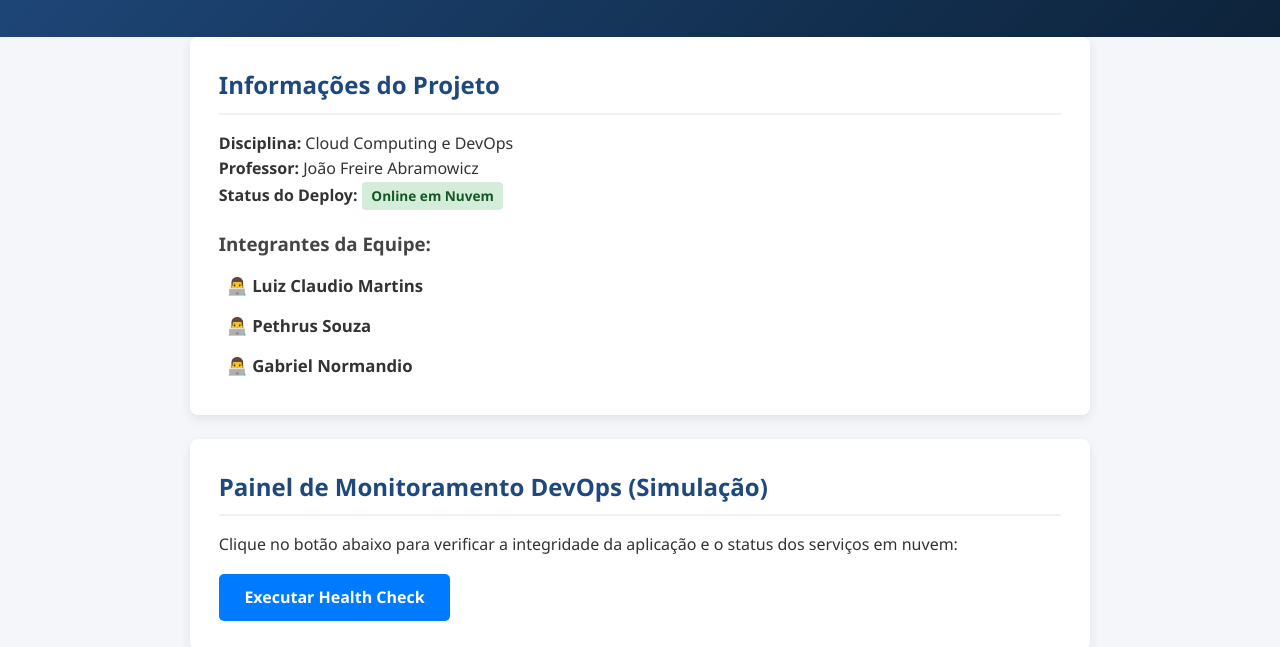
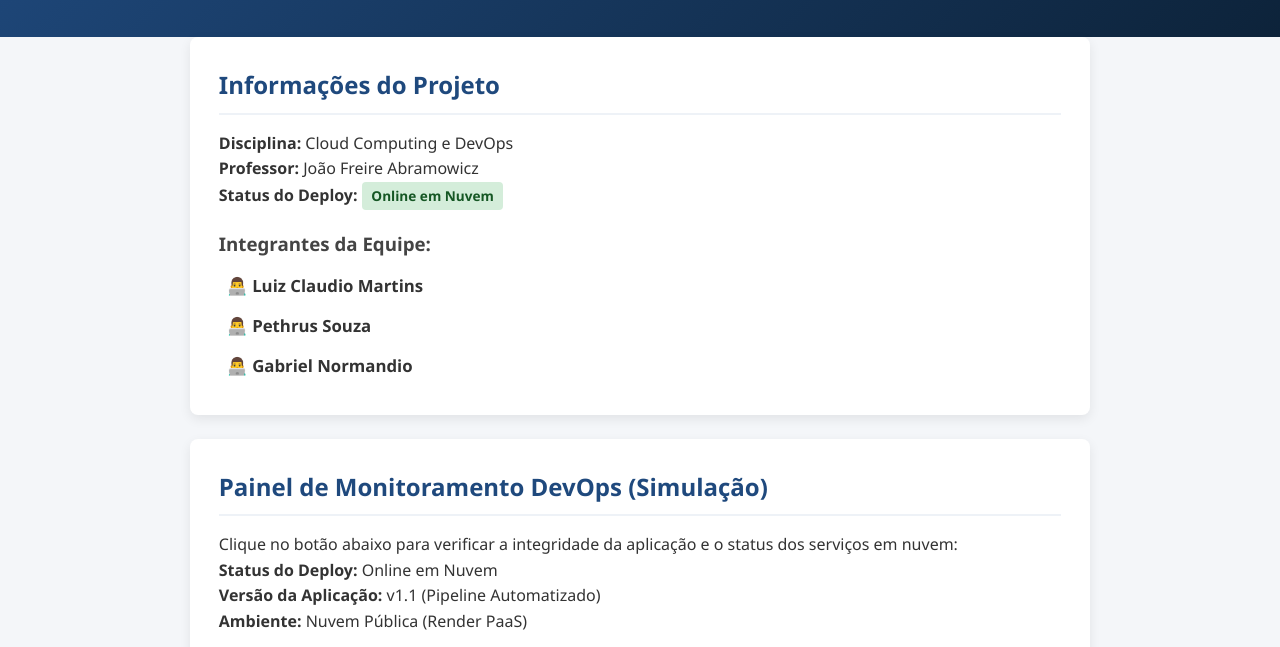
Before and after one commit to LuizClaudioMartins/projeto-devops-cloud, a plain HTML site: page index.html in a window 1280 px wide. Shown: the part 135-782 px from the top of the page. Drawn offline with Linux system fonts and the light colour scheme.

Commit message:
feat: atualizacao v1.1 e validacao de deploy continuo

```diff
--- a/index.html
+++ b/index.html
@@ -135,6 +135,9 @@
     <section class="card interactive-card">
       <h2>Painel de Monitoramento DevOps (Simulação)</h2>
       <p>Clique no botão abaixo para verificar a integridade da aplicação e o status dos serviços em nuvem:</p>
+      <p><strong>Status do Deploy:</strong> <span>Online em Nuvem</span></p>
+      <p><strong>Versão da Aplicação:</strong> <span>v1.1 (Pipeline Automatizado)</span></p>
+      <p><strong>Ambiente:</strong> Nuvem Pública (Render PaaS)</p>
 
       <button id="check-btn" class="btn" type="button">Executar Health Check</button>
 
```
